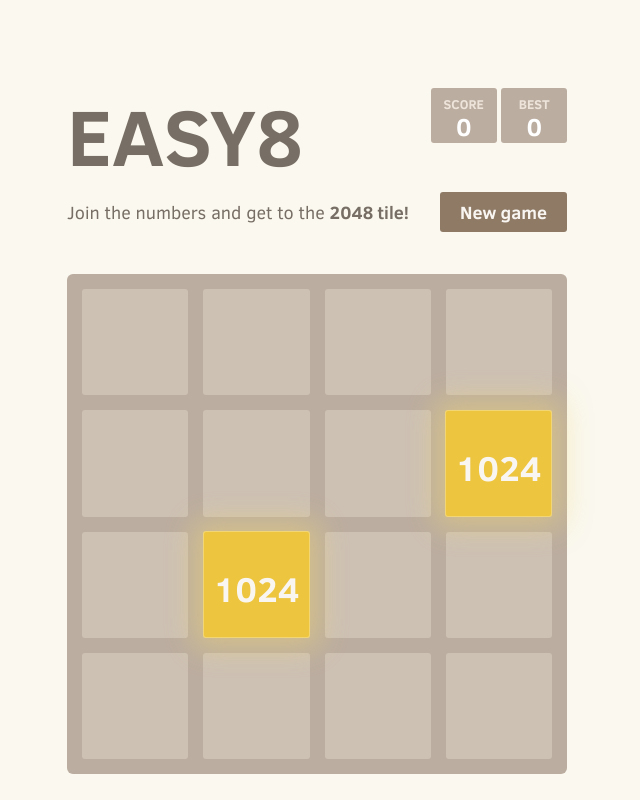
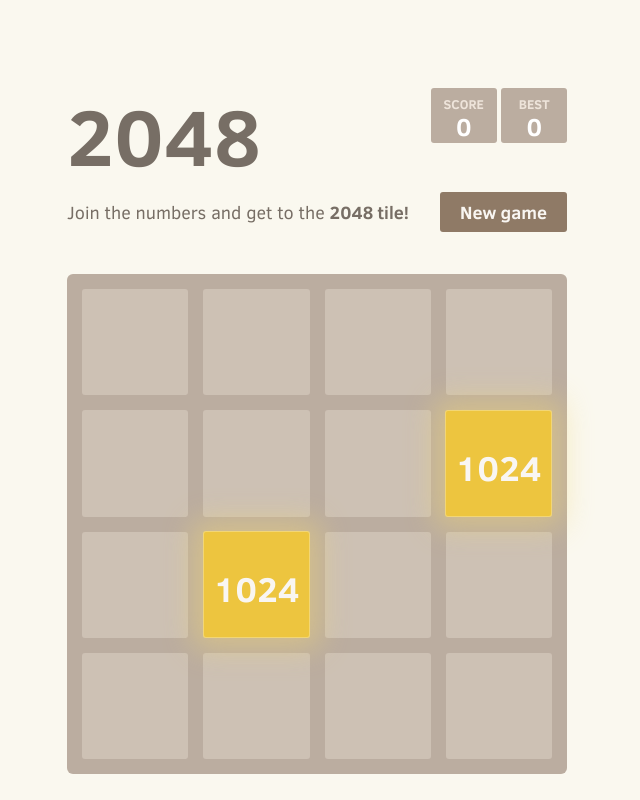
Before and after one commit to MDero/mdero.github.iooooo, a plain HTML site: page easy/index.html in a window 1280 px wide. Shown: the top 800 px of the page, without its empty margins (323-963 px from the left). Drawn offline with Linux system fonts and the light colour scheme.

Commit message:
Update name

```diff
--- a/easy/index.html
+++ b/easy/index.html
@@ -16,7 +16,7 @@
 <body>
   <div class="container">
     <div class="heading">
-      <h1 class="title">EASY8</h1>
+      <h1 class="title">2048</h1>
       <div class="scores-container">
         <div class="score-container">0</div>
         <div class="best-container">0</div>
```
